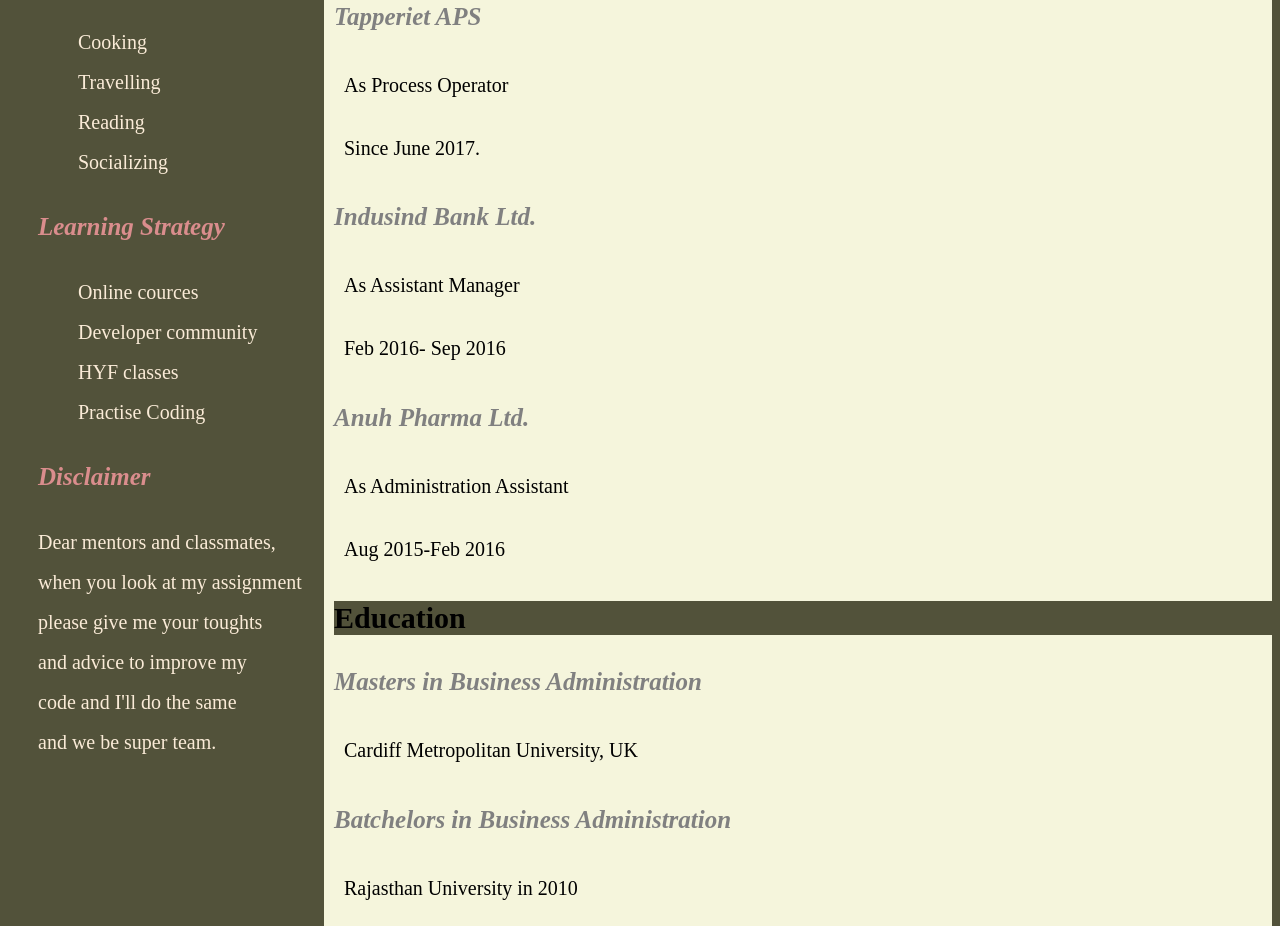
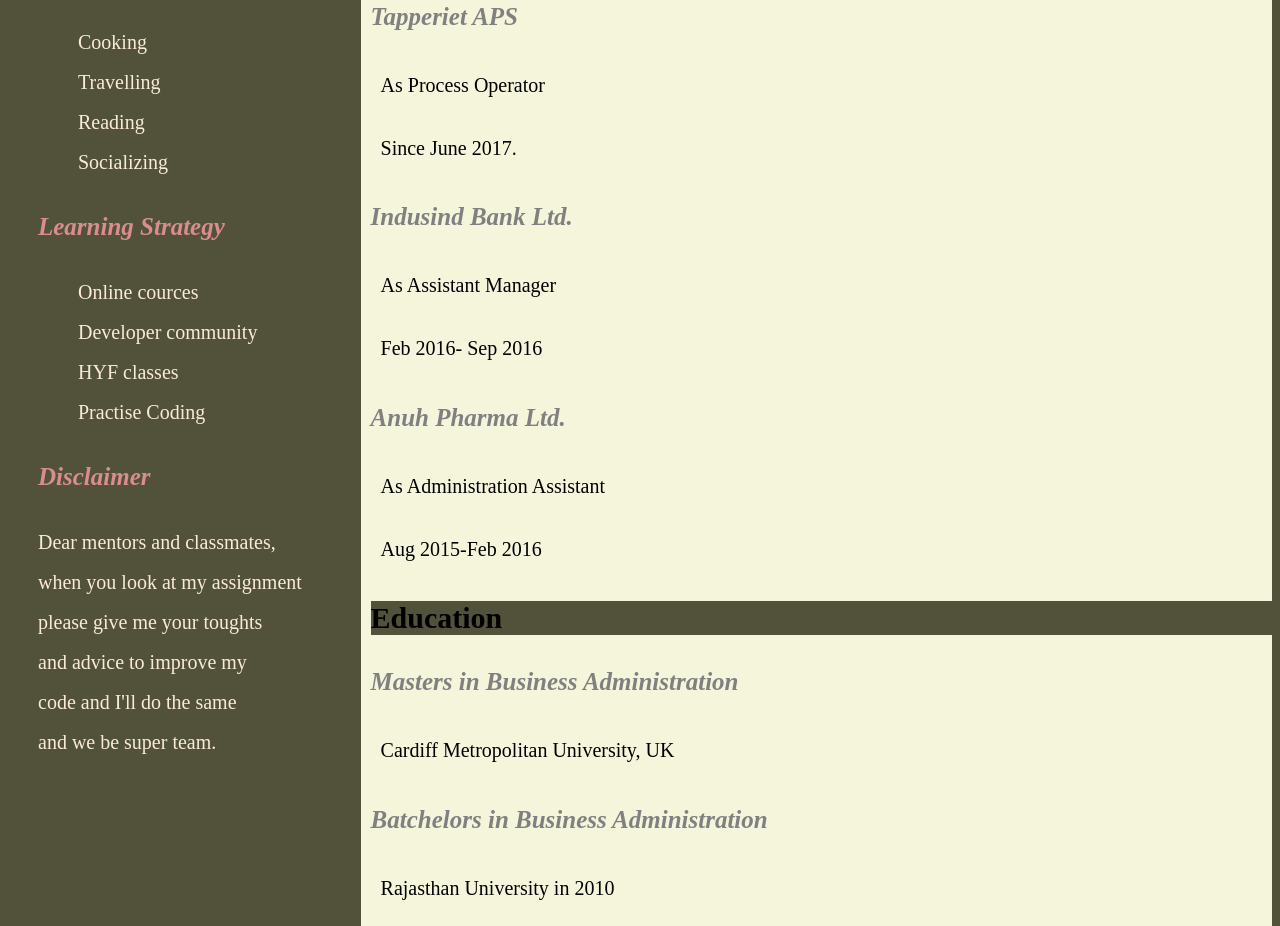
Before and after one commit to Lokesh-sw/hyf-homework, a plain HTML site: page html-css/week1/index.html in a window 1280 px wide. Shown: the part 690-1616 px from the top of the page. Drawn offline with Linux system fonts and the light colour scheme.

Commit message:
HTML/CSS week 1 homework

```diff
--- a/html-css/week1/style.css
+++ b/html-css/week1/style.css
@@ -30,8 +30,9 @@
 
 
 .info{
-    display:block;
-    width: 75%;
+    display:flexbox;
+    box-sizing: content-box;
+    width: fit-content;
     float: right;
     background: beige;
 }
@@ -44,7 +45,8 @@
 
 .link{
     display:flexbox;
-    width: 25%;
+    box-sizing: content-box;
+    width: fit-content;
     font-size: 20px;
     margin-left: 15px;
     padding-left: 15px;
@@ -104,6 +106,7 @@
 
 footer{
     display: flexbox;
+    box-sizing: content-box;
     text-align: center;
     margin-top: 0;
     padding:2px;
```
